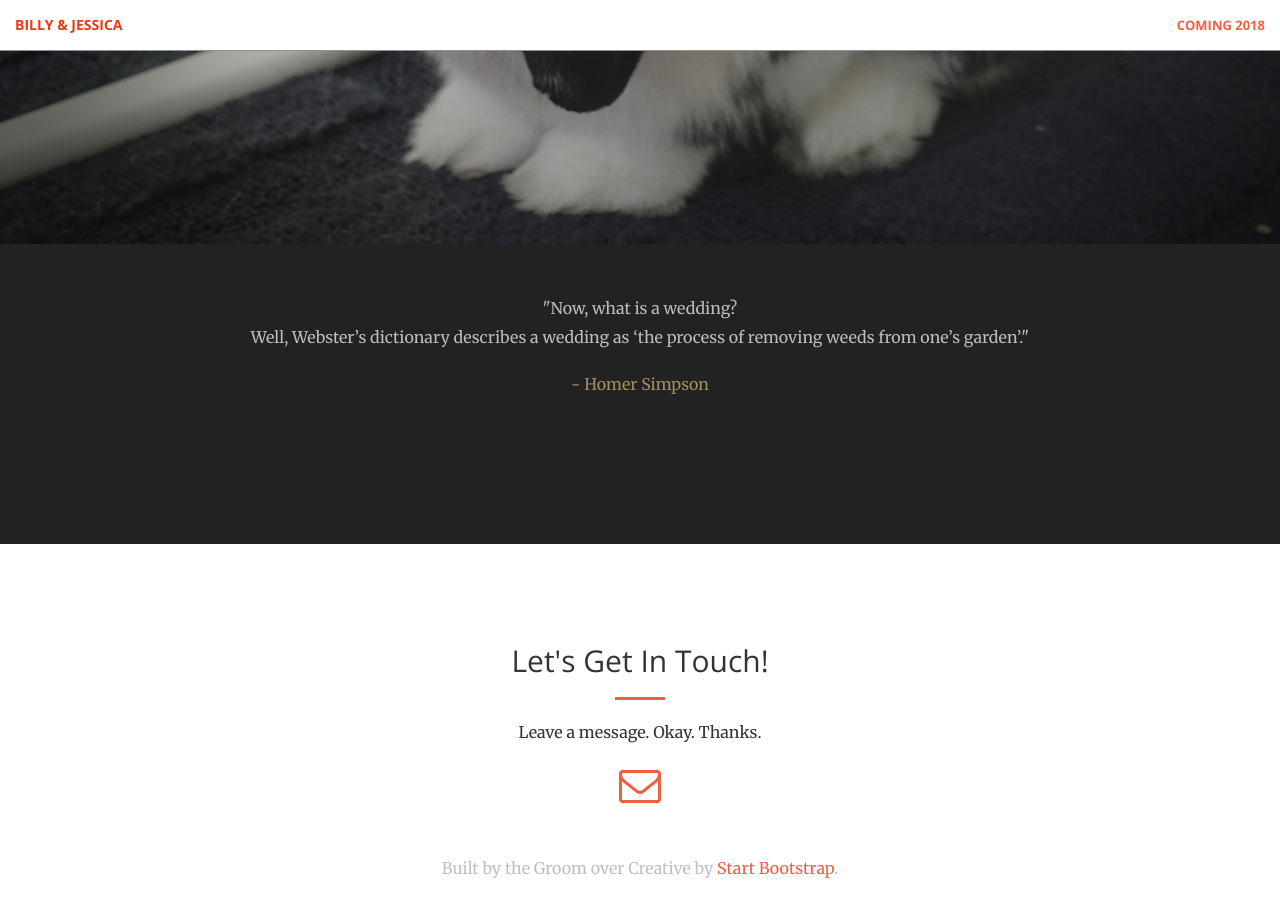
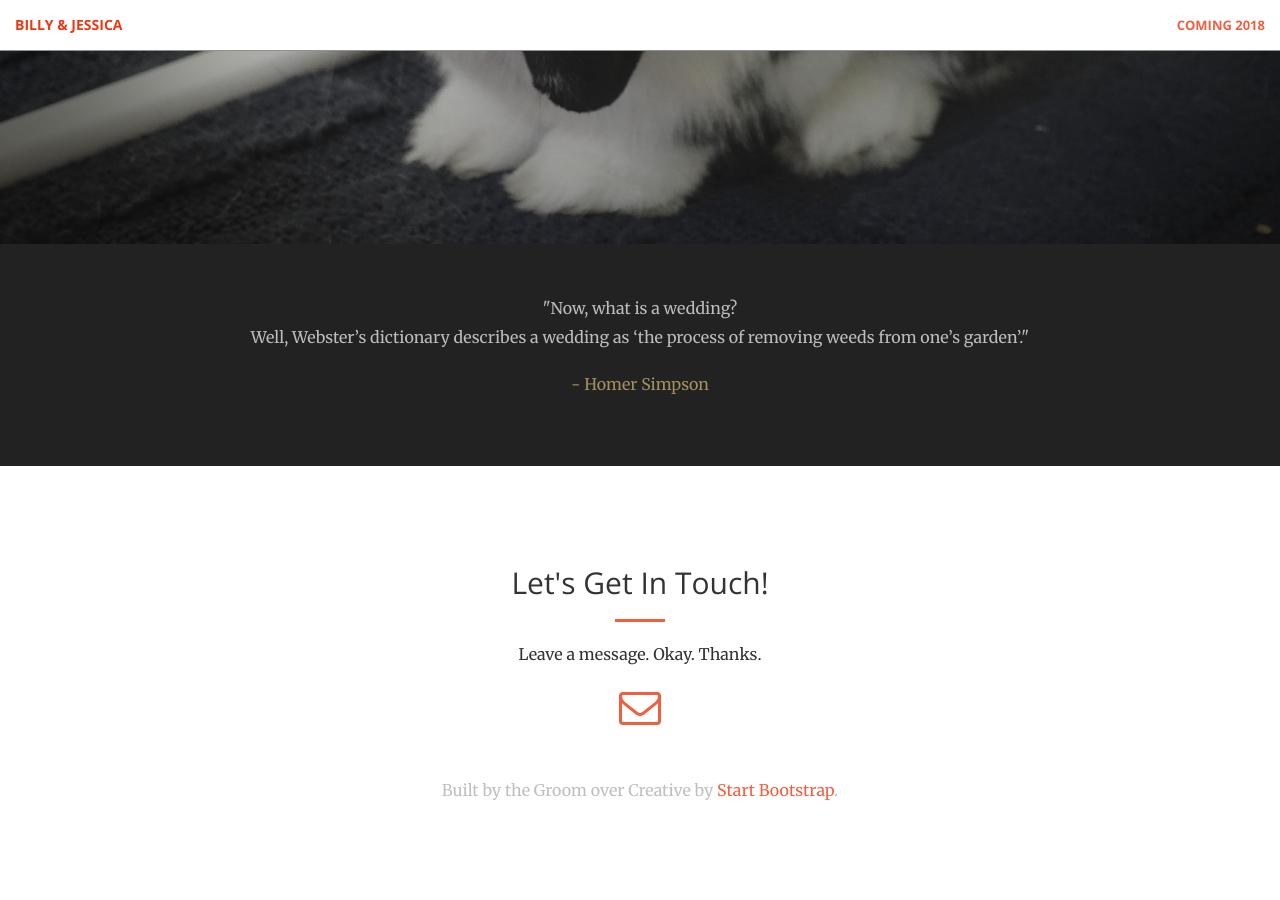
Before and after one commit to notbleh/wed-website, a Jekyll site: the page built from index.html, in a window 1280 px wide and 900 px high, scrolled down 656 px. Built offline with Jekyll 4.4.1, drawn with Linux system fonts in a browser that asks for light colours; after the commit the page ends 1478 px from its top, so only the background shows below that.

Commit message:
Update _base.scss

```diff
--- a/_sass/_base.scss
+++ b/_sass/_base.scss
@@ -61,7 +61,6 @@ section {
 
 aside {
     padding: 50px 0;
-    min-height: 300px;
     vertical-align: middle;
 }
 
```
